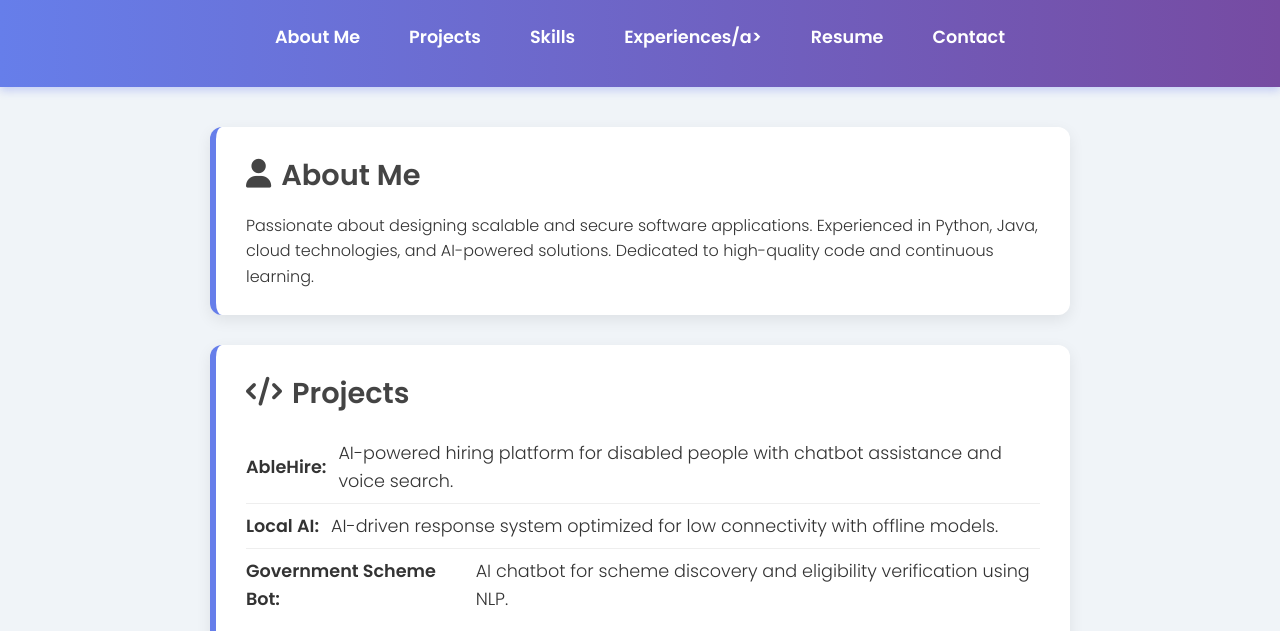
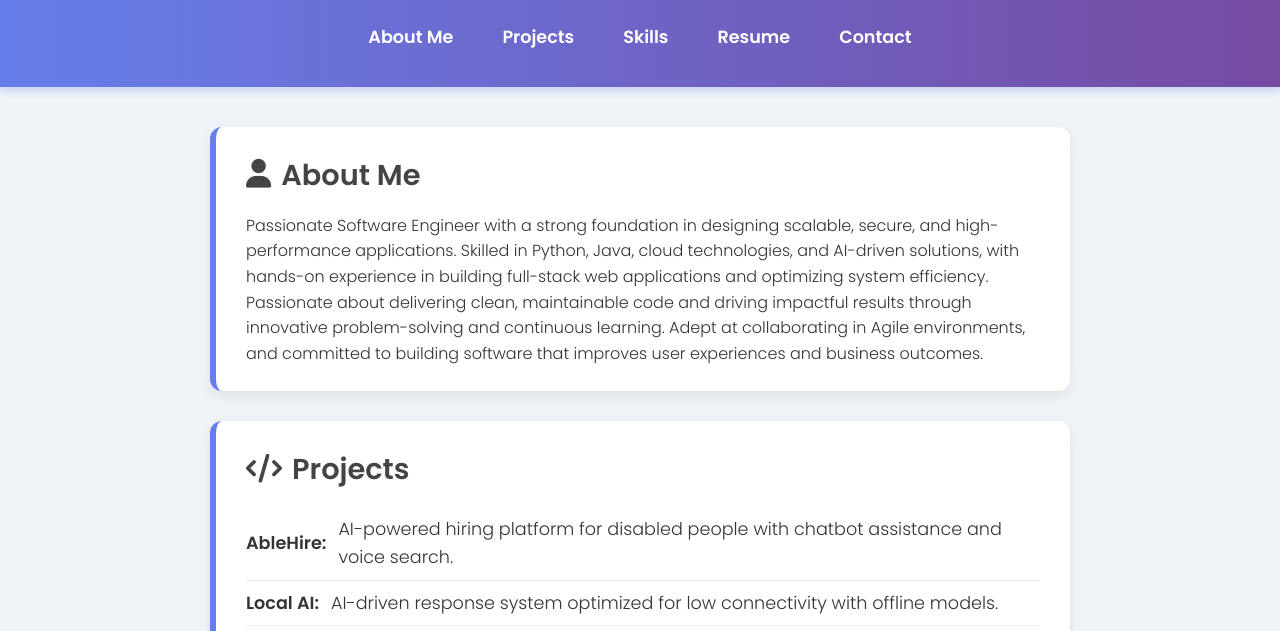
Before and after one commit to jahnavinalla1/jahnavinalla1.github.io, a plain HTML site: page index.html in a window 1280 px wide. Shown: the part 156-787 px from the top of the page. Drawn offline with Linux system fonts and the light colour scheme.

Commit message:
Update index.html

```diff
--- a/index.html
+++ b/index.html
@@ -19,7 +19,6 @@
       <a href="#about">About Me</a>
       <a href="#projects">Projects</a>
       <a href="#skills">Skills</a>
-      <a href="#Experiences">Experiences/a>
       <a href="#resume">Resume</a>
       <a href="#contact">Contact</a>
     </nav>
@@ -29,7 +28,7 @@
 <main>
   <section id="about" class="section card">
     <h2><i class="fas fa-user"></i> About Me</h2>
-    <p>Passionate about designing scalable and secure software applications. Experienced in Python, Java, cloud technologies, and AI-powered solutions. Dedicated to high-quality code and continuous learning.</p>
+    <p>Passionate Software Engineer with a strong foundation in designing scalable, secure, and high-performance applications. Skilled in Python, Java, cloud technologies, and AI-driven solutions, with hands-on experience in building full-stack web applications and optimizing system efficiency. Passionate about delivering clean, maintainable code and driving impactful results through innovative problem-solving and continuous learning. Adept at collaborating in Agile environments, and committed to building software that improves user experiences and business outcomes.</p>
   </section>
 
   <section id="projects" class="section card">
```
